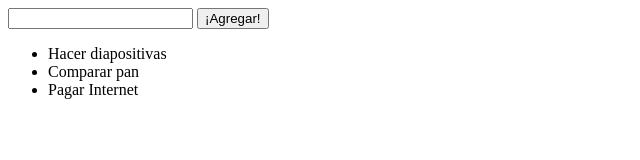
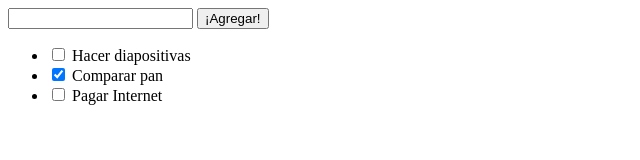
Before and after one commit to UnJavaScripter/listaDeCosasPorHacer, a plain HTML site: page index.html in a window 1280 px wide. Shown: the whole page, without its empty margins (0-640 px from the left). Drawn offline with nearby package versions, Linux system fonts and the light colour scheme.

Commit message:
Añadimo un checkbox para mostrar el estado completado de cada tarea

```diff
--- a/index.html
+++ b/index.html
@@ -15,7 +15,13 @@
 
 		<ul>
 			<li ng-repeat="cosa in listaDeCosas">
-				{{cosa}}
+				<!-- Usamos la directiva de Angular ng-model para representar el estado de cada tarea, por eso la almacenamos como valor booleano (true o false). Así la caja se mostrará "activada" cuando el estado en el objeto de ListaDeCosas sea igual a true -->
+
+				<input type="checkbox" ng-model="cosa.completada">
+
+				<!-- Ahora debemos apuntar a la propiedad "tarea" de cada objeto cosa para obtener el valor de texto que la representa -->
+				<label>{{cosa.tarea}}</label>
+
 			</li>
 		</ul>
 	</div>
--- a/scripts/app.js
+++ b/scripts/app.js
@@ -4,13 +4,20 @@ angular
 		.controller("Controlador_Principal", function($scope){
 
 			//Una lista temporal que se va a ver en el navegador
-			$scope.listaDeCosas = ["Hacer diapositivas", "Comparar pan", "Pagar Internet"];
+			//Para poder ver el estado completado la lista debe contener objetos en vez de strings simples.
+			//Cada nuevo objeto contiene un string con el nombre de la tarea (Cosa por hacer) y su estado: completado o no completado como valor booleano (true o false)
+			$scope.listaDeCosas = [
+				{ tarea: "Hacer diapositivas", completada: false },
+				{ tarea: "Comparar pan", completada: true },
+				{ tarea: "Pagar Internet", completada: false}
+			];
 
 			$scope.agregarCosa = function(){
 				//Si hay algo escrito en el campo de texto...
 				if($scope.cosaNueva.length > 0){
 					//Agregarlo a la lista de cosas y...
-					$scope.listaDeCosas.push($scope.cosaNueva);
+						//(Cada cosa nueva debe ser un objeto que sigue el patrón de $scope.listaDeCosa, debe tener las propiedades tarea  y completada)
+					$scope.listaDeCosas.push({tarea: $scope.cosaNueva, completada: false});
 				}
 				//Borrar el contenido del campo de texto
 				$scope.cosaNueva = "";
```
